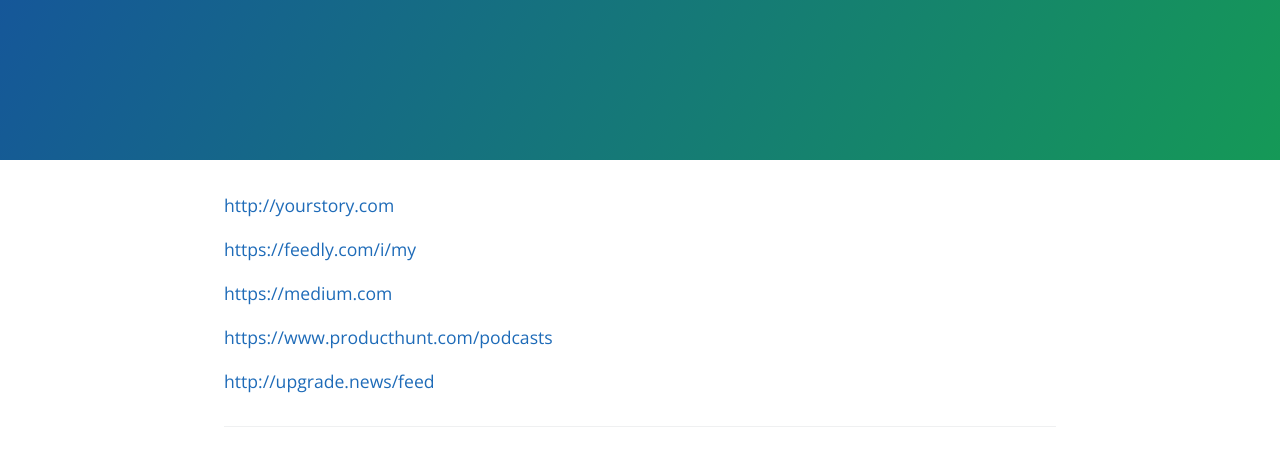
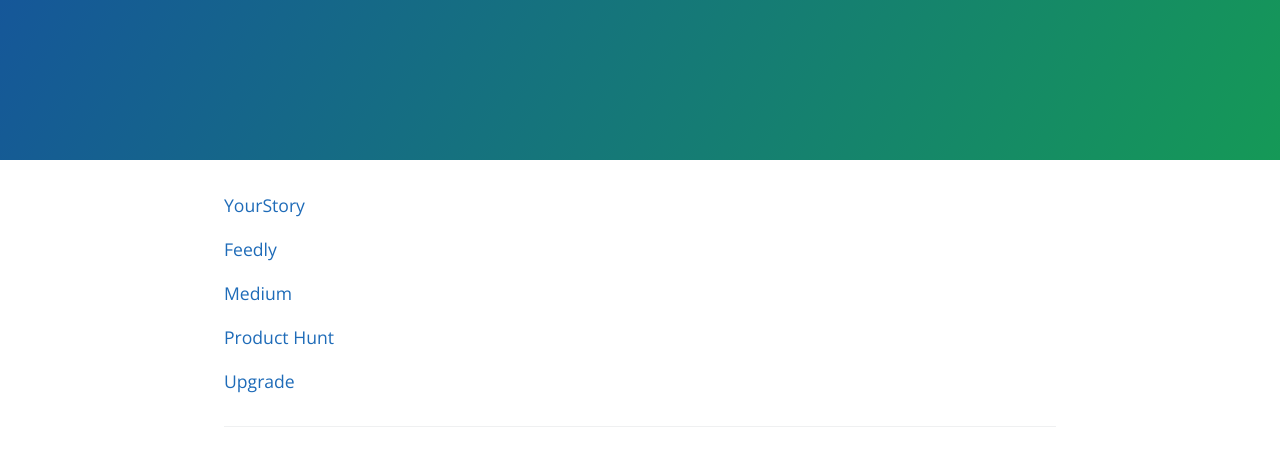
Before and after one commit to zennimit/hotlinks, a plain HTML site: page index.html in a window 1280 px wide. Drawn offline with nearby package versions, Linux system fonts and the light colour scheme.

Commit message:
Update index.html

```diff
--- a/index.html
+++ b/index.html
@@ -19,15 +19,15 @@
     </section>
 
     <section class="main-content">
-      <p><a href="http://yourstory.com">http://yourstory.com</a></p>
+      <p><a href="http://yourstory.com">YourStory</a></p>
 
-<p><a href="Feedly">https://feedly.com/i/my</a></p>
+<p><a href="https://feedly.com/i/my">Feedly</a></p>
 
-<p><a href="Medium">https://medium.com</a></p>
+<p><a href="https://medium.com">Medium</a></p>
 
-<p><a href="Product Hunt">https://www.producthunt.com/podcasts</a></p>
+<p><a href="https://www.producthunt.com/podcasts">Product Hunt</a></p>
 
-<p><a href="Upgrade">http://upgrade.news/feed</a></p>
+<p><a href="http://upgrade.news/feed">Upgrade</a></p>
 
       <footer class="site-footer">
         <!--<span class="site-footer-owner"><a href="https://github.com/zennimit/hotlinks">Hotlinks</a> is maintained by <a href="https://github.com/zennimit">zennimit</a>.</span>-->
```
